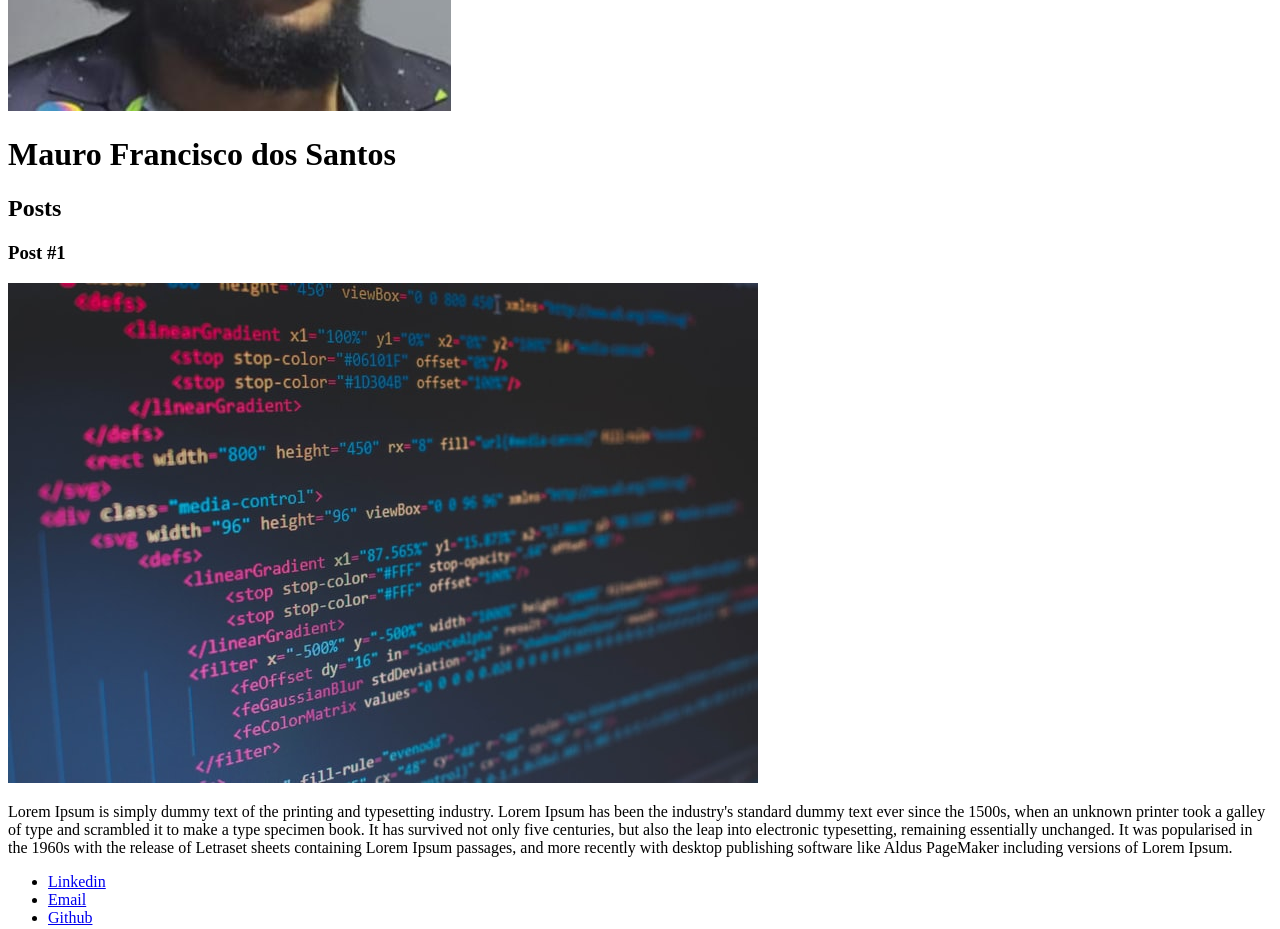
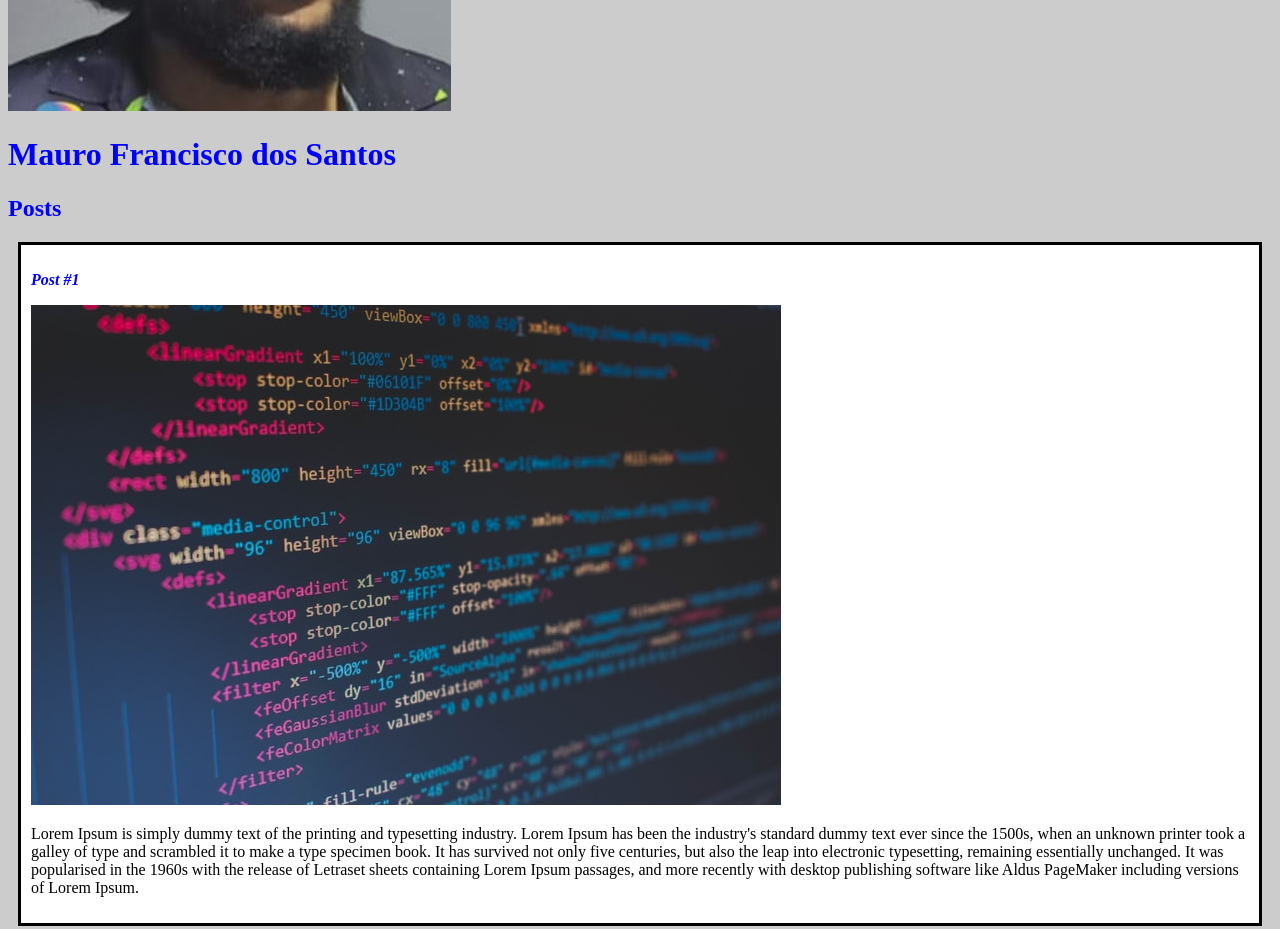
Before and after one commit to Mauro-FS/dio-course-html5-css3-introduction, a plain HTML site: page index.html in a window 1280 px wide. Shown: the part 340-1269 px from the top of the page. Drawn offline with Linux system fonts and the light colour scheme.

Commit message:
added style.css

```diff
--- a/index.html
+++ b/index.html
@@ -4,20 +4,21 @@
 <head>
   <meta charset="UTF-8">
   <title>Mauro Francisco dos Santos</title>
+  <link rel="stylesheet" href="style.css">
 </head>
 
 <body>
   <header>
     <img src="img/mauro.jpg" alt="ilustração do rosto do Mauro">
-    <h1>Mauro Francisco dos Santos</h1>
+    <h1 id="title">Mauro Francisco dos Santos</h1>
   </header>
   <section>
     <header>
-      <h2>Posts</h2>
+      <h2 class="subtitle">Posts</h2>
     </header>
-    <article>
+    <article class="post">
       <header>
-        <h3>Post #1</h3>
+        <h3 class="post_title">Post #1</h3>
         <img src="img/postagem.jpg" alt="Editor de texto contendo código HTML">
       </header>
       <p>
--- /dev/null
+++ b/style.css
@@ -0,0 +1,18 @@
+body {
+  background: #ccc;
+}
+#title, .subtitle, .post_title {
+  color: blue;
+}
+
+.post_title {
+  font-size: 16px;
+  font-style: italic;
+}
+
+.post {
+  background: #fff;
+  padding:10px;
+  border: 3px solid #000;
+  margin: 10px;
+}
```
